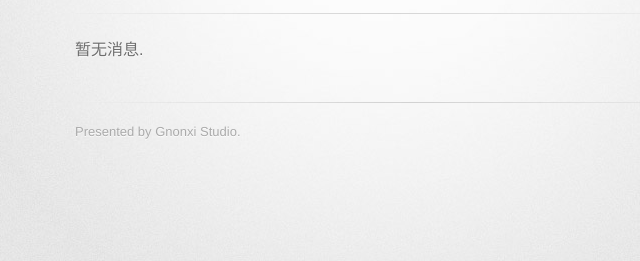
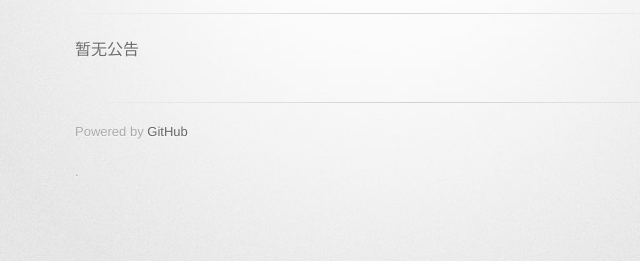
Before and after one commit to xifengzui/xifengzui.github.com, a plain HTML site: page index.html in a window 1280 px wide. Shown: the part 235-496 px from the top of the page, 255-895 px from the left. Drawn offline with Linux system fonts and the light colour scheme; a web font is replaced by a local one.

Commit message:
add powered by Github
in MainPage

```diff
--- a/index.html
+++ b/index.html
@@ -20,22 +20,15 @@
 
         <header>
 	  <img src="images/title.png"  alt="gnonxi studio"/>
-          <!--h1>Gnonxi Studio </h1>
-          <h2>开发者</h2-->
         </header>
 
-        <!--section id="downloads" class="clearfix">
-          <a href="https://github.com/xifengzui" id="view-on-github" class="button"><span>View on GitHub</span></a>
-        </section-->
-
         <hr>
-
-        <section id="main_content">
-          <p>暂无消息.</p>
+		<section id="main_content">
+          <p>暂无公告</p>
         </section>
 
         <footer>
-          Presented by Gnonxi Studio.
+		  <p>Powered by <a href="https://github.com/">GitHub</a></p>.
         </footer>
 
 
```
